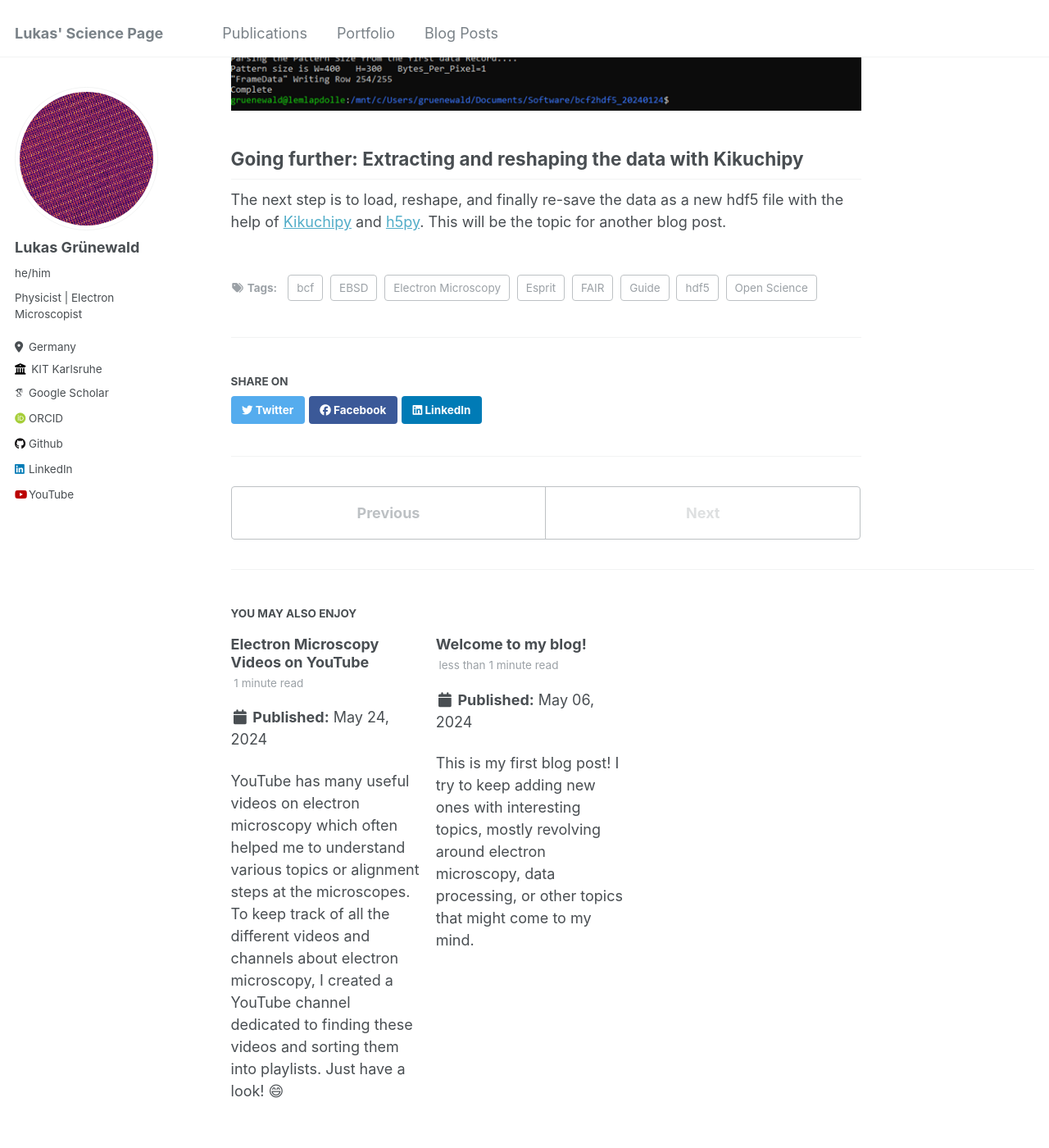
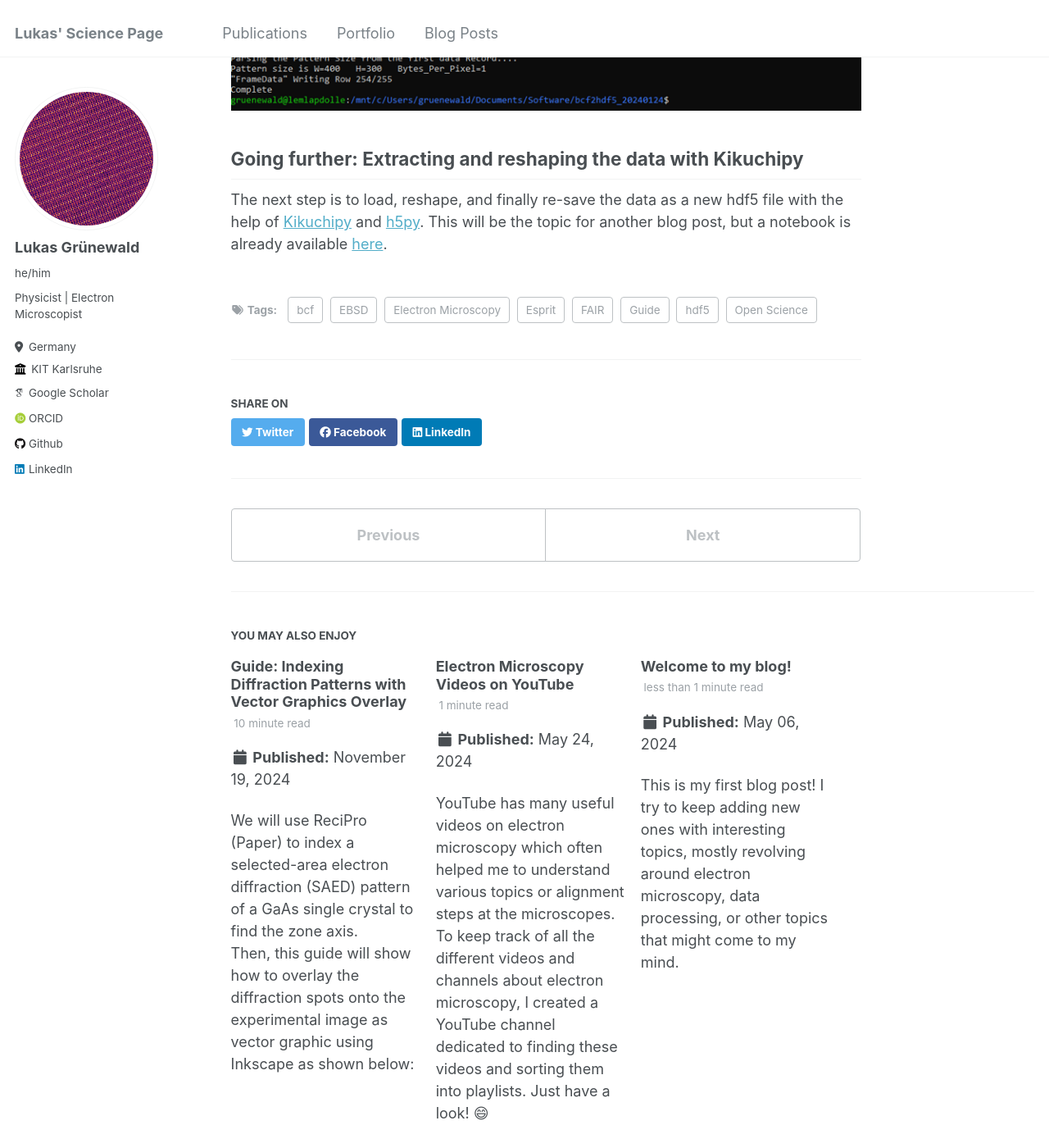
Before and after one commit to lukmuk/lukmuk.github.io, a Jekyll site: the page built from _posts/2024-05-29-blog-ebsd-bcf.md, in a window 1280 px wide and 1400 px high, scrolled down 4877 px. Shown: the whole window at 82% size. Built offline with Jekyll 4.4.1, drawn with Linux system fonts in a browser that asks for light colours; some web fonts are replaced; part of the change alters nothing that is shown.

Commit message:
blog dp indexing

```diff
--- a/_config.yml
+++ b/_config.yml
@@ -69,7 +69,7 @@ author:
   weibo            : # Username
   wikipedia        : # Username
   xing             : # Username
-  youtube          : electronmicroscopist1986
+  youtube          : # electronmicroscopist1986
   zhihu            : # URL
 
 
--- a/_posts/2024-05-29-blog-ebsd-bcf.md
+++ b/_posts/2024-05-29-blog-ebsd-bcf.md
@@ -129,4 +129,4 @@ Going further: Extracting and reshaping the data with Kikuchipy
 ------
 
 The next step is to load, reshape, and finally re-save the data as a new hdf5 file with the help of [Kikuchipy](https://kikuchipy.org/en/stable/) and [h5py](https://www.h5py.org/).
-This will be the topic for another blog post.
+This will be the topic for another blog post, but a notebook is already available [here](https://github.com/lukmuk/ebsd-processing-bruker/tree/main/kikuchipy-bcf2hdf5-converter).
--- /dev/null
+++ b/_posts/2024-11-19-blog-index-dp-recipro-inkscape.md
@@ -0,0 +1,127 @@
+---
+title: 'Guide: Indexing Diffraction Patterns with Vector Graphics Overlay'
+date: 2024-11-19
+permalink: /posts/2024/11/blog-index-dp-recipro-inkscape/
+tags:
+  - Electron Microscopy
+  - Guide
+  - Recipro
+  - Diffraction Pattern
+  - TEM
+  - Inkscape
+  - Vector Graphics
+---
+
+We will use [ReciPro](https://github.com/seto77/ReciPro) ([Paper](https://doi.org/10.1107/S1600576722000139)) to index a selected-area electron diffraction (SAED) pattern of a GaAs single crystal to find the zone axis.
+Then, this guide will show how to overlay the diffraction spots onto the experimental image as vector graphic using [Inkscape](https://inkscape.org/) as shown below:
+
+![final-result-indexed-dp](/images/blog/dp_indexing/dp_indexing_final_plain.svg)
+
+## Step 1: Inspecting the Diffraction Pattern
+
+First, let's open the `tif` image in [Fiji](https://fiji.sc/) to inspect it. Here, we see that the image is already calibrated in inverse nm and has 512x512 pixels (1). Using ***Image -> Properties...***, we can find the pixel size of 0.0180074 1/nm (2). Here, we assume this calibration is correct. We will need to this value in a moment and leave the window open.
+
+Note: This tutorial works similarly for FFTs/Power Spectra. Only make sure that the FFT spots are nicely distringuishable above the background.
+
+![diff-pattern-pixel-size](/images/blog/dp_indexing/dp_indexing_01.png)
+
+## Step 2: Open ReciPro and Spot ID
+
+Next, we open ReciPro. In this example, we know our sample (GaAs) and can therefore select it from the built-in crystal structures (1). You can load your own `cif` files to add different crystal structures to ReciPro.
+We start the ***Spot ID (v2)*** module for diffraction-pattern indexing (2).
+
+![select-xtal-and-spot-id](/images/blog/dp_indexing/dp_indexing_02.png)
+
+## Step 3: Load the Diffraction Pattern and Adjust the Calibration
+
+Drag and drop the `tif` image of the SAED pattern into the left side of the Spot ID window (1) (or use ***File -> Read***). This should open the diffraction pattern. Below the image, you can adjust the intensity display for better visibility of the spots if desired.
+Next, we can set the experimental parameters to ***Optics -> Electron*** and ***Energy*** to ***200 kV*** to match the experiment. Next, we set the pixel size in ***1/nm*** (3). My ReciPro installation uses comma instead of a point as decimal sign (might be my German Windows setup). Before copying the value, I change the decimal sign to comma in Fiji (4) and then copy it to ReciPro (5).
+Now the image is scaled. Do not adjust the ***Energy*** value *after* setting the pixelsize as it modifies the scaling.
+
+![indexing-settings](/images/blog/dp_indexing/dp_indexing_03.png)
+
+## Step 4: Fit the Diffraction Spots
+
+Now we fit the diffraction spots using ***Detect & fit spots*** (1). If the fit is not good, play around with the values in the box (2). Here, we only reduced the maximum number of spots from 30 to 10 and left the rest default. All 9 spots are nicely detected (indexed in blue).
+In case you have to few/many peaks, you can clear the current spot list (3) and try again with different parameters (2). You can also inspect the each individual fit by selecting the spot and clicking ***Details of the spot*** (4).
+Finally, we can set the direct beam from the list (5), which automatically done correctly here by ReciPro (indexed in red).
+
+![fit-spots](/images/blog/dp_indexing/dp_indexing_04.png)
+
+## Step 5: Check the Database for  the Crystal Phase and Orientation
+
+Select a crystal structure (here GaAs) from the list in the ReciPro main window (1), then hit ***Identify spots*** (2). ReciPro will show a message (3) and - if any orientation and crystal structure matches - will populate a list of possible orientations (4). Typically, the higher the number of assigned spots, the better is the match with the experimental pattern. The zone axis suggestion is shown in the top-left corner of the diffraction pattern (5). The expected spot positions are overlaid as green. Here, it shows a good match with the experimental spot positions in blue. You can play around with the options in the ***Index*** menu if the fit to your experimental pattern is not good. For example, strain or miscalibration of the pixel size might require a higher ***Acceptable error*** value.
+
+If all you wanted is checking the orientation and phase (here GaAs<0-11>), you are already done here! :-)
+You can save the result as `png` and `emf` using ***File -> Save***.
+
+![find-zone-axis](/images/blog/dp_indexing/dp_indexing_05.png)
+
+## Step 6: Simulate the Diffraction Pattern under the same Conditions
+
+We now continue to prepare a nice vector graphic with the indexing results overlaid on the experimental SAED pattern. First, notice that the selected, indexed orientation from Spot ID window is carried over to the main window and the crystal orientation is the same (1). Do not modify it!
+Instead, we open the ***Diffraction Simulator*** window. Here we need to be careful with correctly scaling the simulated diffraction pattern so that it matches our experiment.
+Ideally, you can set the same pixel dimension (512x512) and pixel size (0.0180074 1/nm) as the experimental pattern (3). However, the pixel size you can set in the diffraction simulator depends also on the displayed GUI-element size and your monitor. For example, Here, it is not possible to set a width of 512 on a 1080p monitor as the GUI elements will not permit it.
+This is not a big problem, since we scale the vector graphics file in the end anyway. To make it simple, we want to keep a square aspect ratio (width=height). Depending on your monitor, you can try to set 1024x1024 as the size with half the pixel size (0.5 * 0.0180074 1/nm). For my 1080p monitor, this integer scaling will not work as 1024 is too big.
+As a solution for our monitor, we choose 700x700 pixel and set the pixel size to 512/700 *  0.0180074 1/nm = 0.0131711269 1/nm (note that I used comma as decimal sign in ReciPro).
+
+![simulate-pattern-in-recipro](/images/blog/dp_indexing/dp_indexing_06.png)
+
+## Step 7: Adjusting the Spot Appearance and Export to `emf`
+
+After setting up the correct pixel size (1), we can do an initial change of the appearance of the spots and diffraction pattern (2). For a simple indexing of the spot positions (and not their intensities), we only want simple geometric spots. We can get this by selecting ***Only excitation error***  (3), ***Draw all spots with the same radius*** (4). I also reduced the spot radius a bit (4). At the bottom of the window, we can adjust the information shown in the diffraction pattern (5). We keep the Miller indices in this example (=***Index*** option).
+Finally, we save the pattern as `emf` vector graphic using ***File -> Save -> as Metafile***.
+
+Note: You may see an unwanted "fade out" of the spots for your own diffraction patterns depending on the reciprocal range. If you want to prevent this, increase the ***Energy*** value on the top right.
+
+![setup-diff-pattern-options](/images/blog/dp_indexing/dp_indexing_07.png)
+
+## Step 8: Use Inkscape to Overlay the Spots
+
+We just prepared the `emf` for the simulated diffraction pattern. It is best to also save the experimental pattern as a vector `svg` file, e.g., by using [BioVoxxel-Figure-Tool's](https://github.com/biovoxxel/BioVoxxel-Figure-Tools) `svg` export. An `svg` is provided for this example (`DiffPattern_log.svg`), which we can open in Inkscape. Note that the intensity was log-scaled for a better visibility of the spots. Open also the `emf` in the same Inkscape window.
+Lock the aspect ratio (1) and change the image to the same size, e.g., 80 mm by 80 mm in this example.
+
+![inkscape-setup](/images/blog/dp_indexing/dp_indexing_08.png)
+
+Select the simulated diffraction pattern, and ***Ungroup*** (Ctrl+Shift+G) the elements. Click on the black background but don't move it. We temporarily give it a stroke for reference (Crtl+left-click on the color, here in fuchsia color, see 1) and then remove the fill (2). This leaves us with a fuchsia-colored frame and the spots. Select the frame and all elements of the simulated pattern and group it (Ctrl+G).
+
+![inkscape-ungroup-remove-bg](/images/blog/dp_indexing/dp_indexing_09.png)
+
+Move the diffraction pattern on top of the experimental pattern. This can be done either by dragging or the  ***Align and Distribute*** menu (Ctrl+Shift+A, 1). Depending on the settings (2), you need to select the two elements while holding shift in a specific order. Here, we first Shift+Click on the simulated pattern and then the experimental and then use ***Relative to: Last Selected*** combined with the two align operations in (3).
+
+![inkscape-overlay-align](/images/blog/dp_indexing/dp_indexing_10.png)
+
+We would be done with the alignment if the direct beam would be perfectly centered in the experimental pattern. This is often not the case and we have to move the simulated pattern a bit to match the direct-beam position and the red cross. It is good to temporarily switch off the "snapping" for this operation (1). Zoom into the center to carefully align the patterns (2).
+
+Now the patterns are aligned! :-)
+
+![inkscape-aligned](/images/blog/dp_indexing/dp_indexing_11.png)
+
+## Step 9: Modify the Spot Apperance
+
+Now we can modify the appearance of the spots. Here, we want to show the original experimental spots with the simulated positions as yellow circles around them.
+In a first step, zoom out, select the simulated pattern (click on a spot), and ungroup it (Ctrl+Shift+G).
+Now we need to select all spots. In this example with only 9 diffraction spots, we could do this by Shift+left-click on each spot. However, for more spots this gets too tedious. Instead, we click on one spot and then use ***Edit -> Select Same -> Fill and Stroke***. This typically works to select all diffraction spots.
+
+![inkscape-select-spots](/images/blog/dp_indexing/dp_indexing_12.png)
+
+We now apply a yellow stroke (Shift+click on yellow, 1), remove the filling of the spots (click on 2). We increase the stroke line width to 0.750 pt (4) from the ***Stroke and Fill*** menu (Ctrl+Shift+F, 3). Here, you could also change the stroke style, e.g., dashed (5).
+
+![inkscape-modify-spots](/images/blog/dp_indexing/dp_indexing_13.png)
+
+Next, we increase the circle radius a bit using the ***Scale*** transformation in the ***Transform*** menu (Ctrl+Shift+M, 1). I set it here to 110% and hit apply a few times (2) until the circles have the desired size. This will also scale the stroke width, which can be set back manually similar to the previous step (***Stroke and Fill*** menu).
+
+![diff-pattern-pixel-size](/images/blog/dp_indexing/dp_indexing_14.png)
+
+You can proceed to modify the rest of the overlay to your desire. Here, we select the Miller indices from the spots and give them also a yellow fill. The direct beam was changed to cyan.
+Finally, we select all spots by drag-selection with the mouse and then Shift+Click on the experimental pattern to select all elements. We group them (Shift+Group) and also ***Edit -> Resize Page to Selection*** (Ctrl+Shift+R) to remove/hide the white border. This will yield the final result below.
+
+You can now save this pattern to different formats (`svg`,`pdf`) or export to rasterized images (Ctrl+Shift+E).
+
+![inkscape-final-result](/images/blog/dp_indexing/dp_indexing_15.png)
+
+## Recap
+
+In this tutorial we used ReciPro to find a crystal orientation and simulate the diffraction-spot positions. From ReciPro, we can save the simulated positions to a vector graphic file and overlay the simulated spot positions onto the experimental pattern.
+
+Thanks for reading and happy pattern indexing!
```
Also changed, not shown: images/blog/dp_indexing/dp_indexing_01.png (added), images/blog/dp_indexing/dp_indexing_02.png (added), images/blog/dp_indexing/dp_indexing_03.png (added), images/blog/dp_indexing/dp_indexing_04.png (added), images/blog/dp_indexing/dp_indexing_05.png (added), images/blog/dp_indexing/dp_indexing_06.png (added), images/blog/dp_indexing/dp_indexing_07.png (added), images/blog/dp_indexing/dp_indexing_08.png (added), images/blog/dp_indexing/dp_indexing_09.png (added), images/blog/dp_indexing/dp_indexing_10.png (added), images/blog/dp_indexing/dp_indexing_11.png (added), images/blog/dp_indexing/dp_indexing_12.png (added), images/blog/dp_indexing/dp_indexing_13.png (added), images/blog/dp_indexing/dp_indexing_14.png (added), 3 more files.
